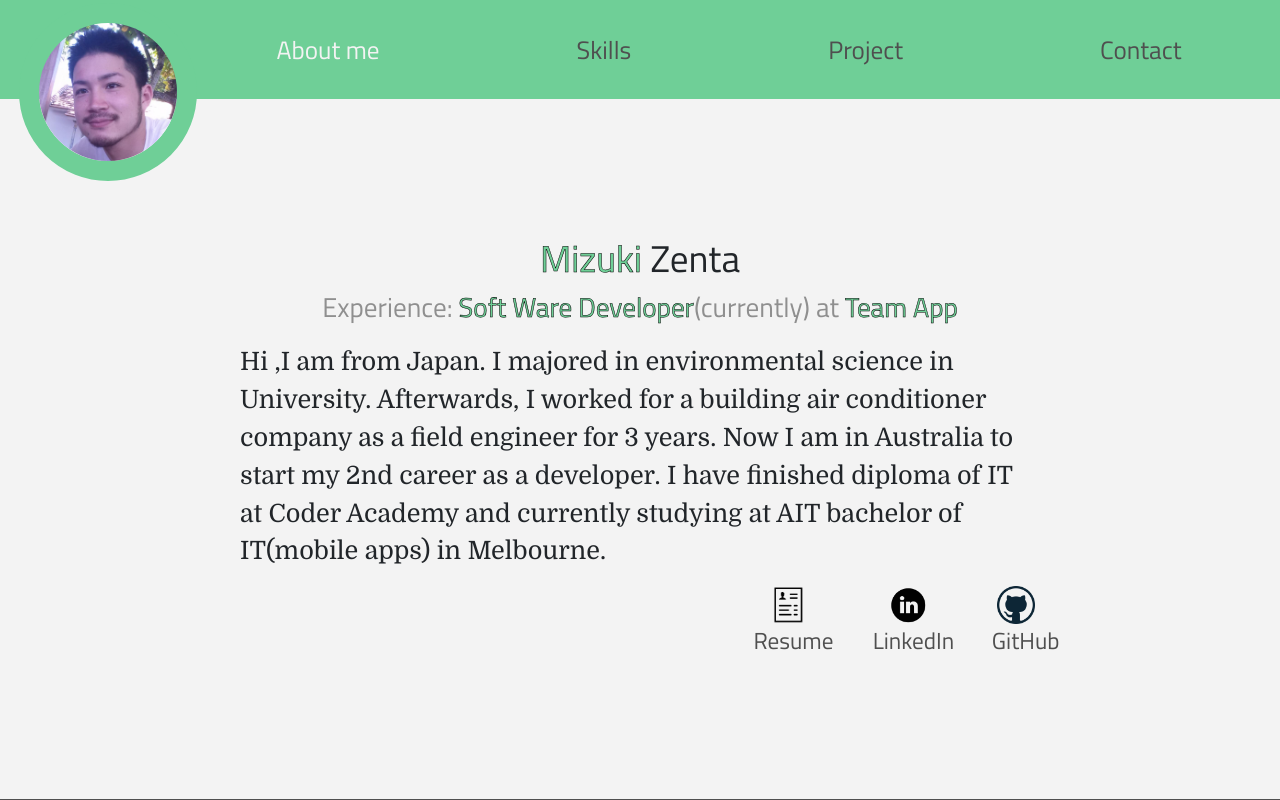
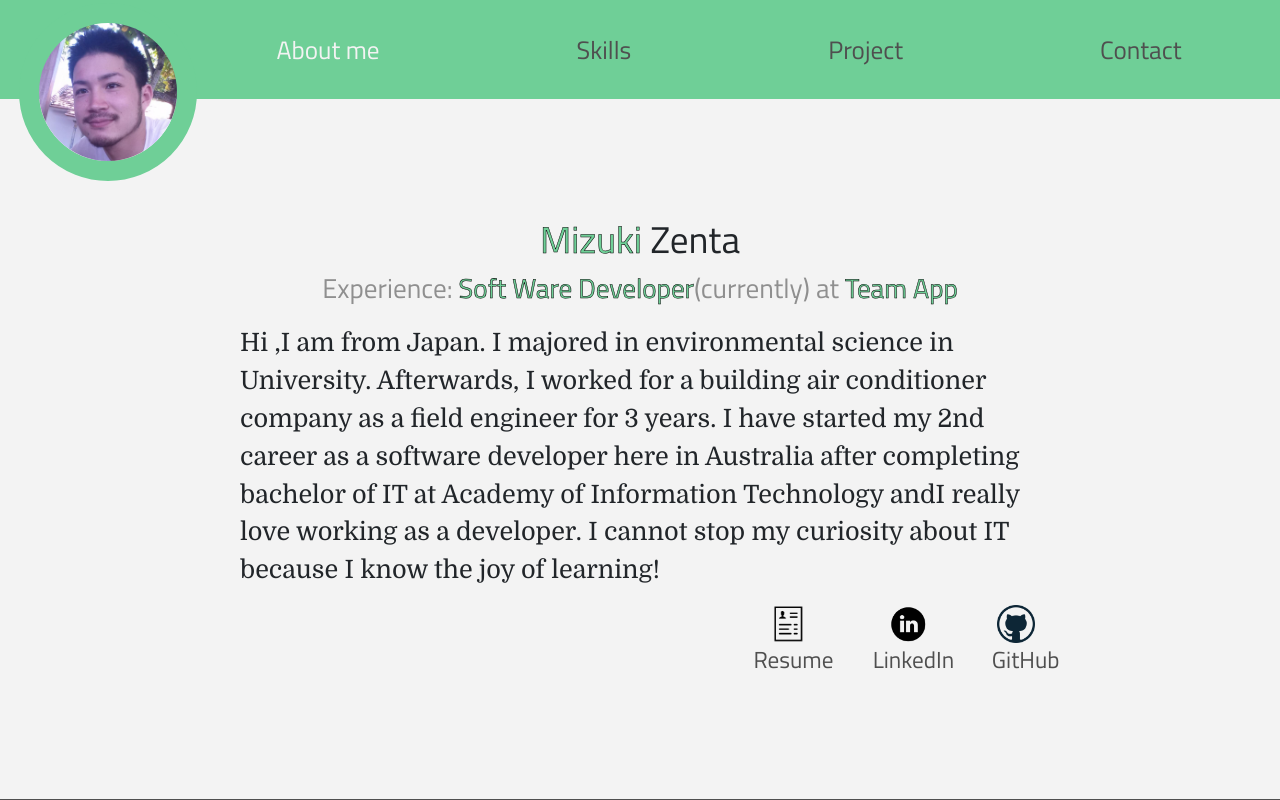
Before and after one commit to MizukiZ/New-Portfolio, a React (Create React App) app: page / in a window 1280 px wide. Shown: the top 800 px of the page. Built offline with nearby package versions, Linux system fonts and the light colour scheme.

Commit message:
Edit about me sentence

```diff
--- a/src/components/AboutMe.js
+++ b/src/components/AboutMe.js
@@ -22,15 +22,13 @@ function AboutMe({ position, screenHeight, headerOffSet }) {
         </div>
 
         <div className="about-main mb-3">
-          Hi ,I am from Japan. I majored in environmental science in University.
-          Afterwards, I worked for a building air conditioner company as a field
-          engineer for 3 years. Now I am in Australia to start my 2nd career as
-          a developer. I have finished diploma of IT at Coder Academy and
-          currently studying at AIT bachelor of IT(mobile apps) in Melbourne.
+        Hi ,I am from Japan. I majored in environmental science in University. Afterwards, I worked for a building air conditioner company as a field engineer for 3 years.
+        I have started my 2nd career as a software developer here in Australia after completing bachelor of IT at Academy of Information Technology andI really love working as a developer.
+        I cannot stop my curiosity about IT because I know the joy of learning!
         </div>
 
         <div className="icons-section mb-2">
-          <a href="/devResume.docx" download>
+          <a href="/devResume.pdf" download>
             <img src="resume.png" alt="resumeLogo" />
             Resume
           </a>
```
Also changed, not shown: 2 other files (tests, documents, lock files or other folders).
